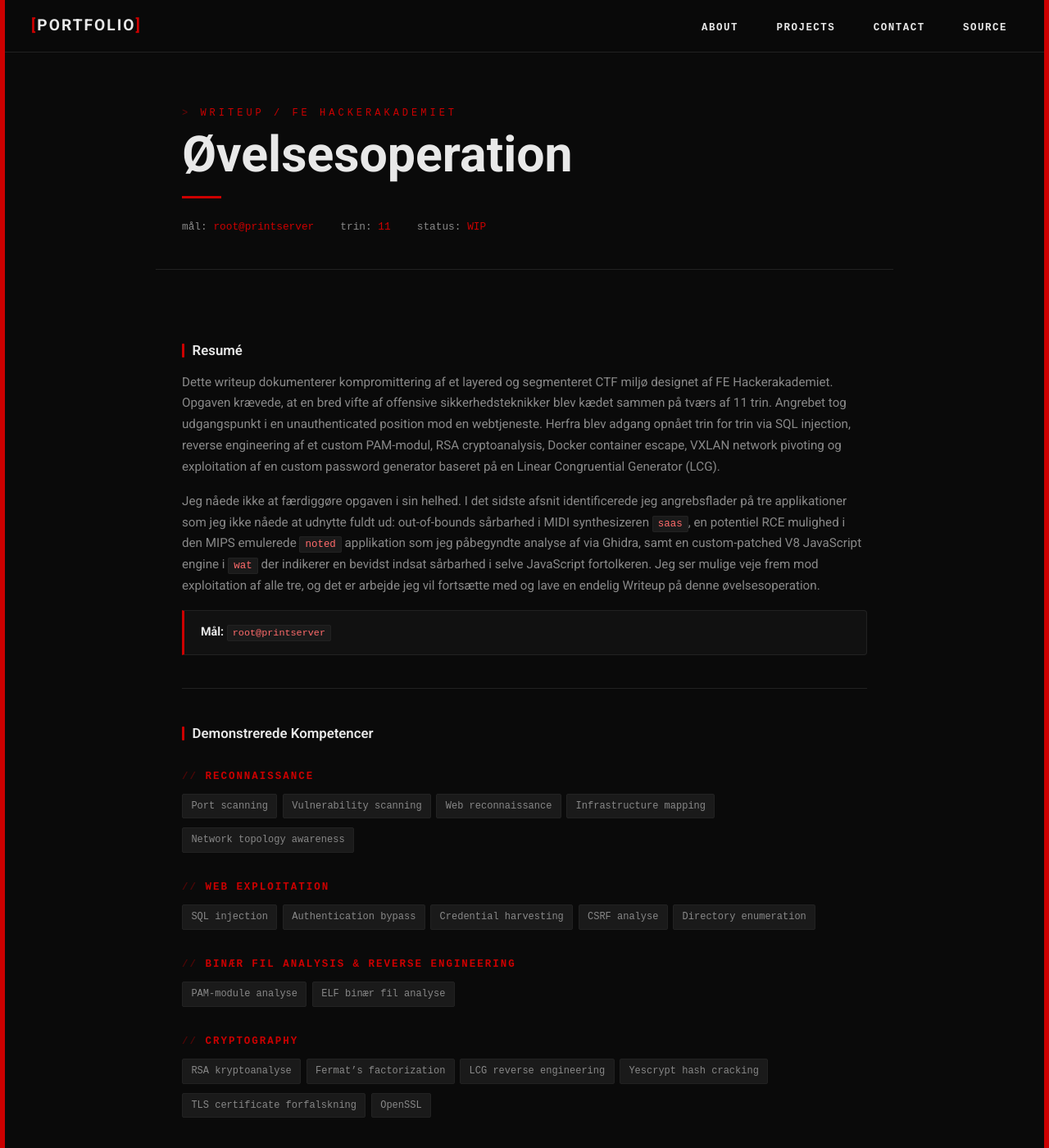
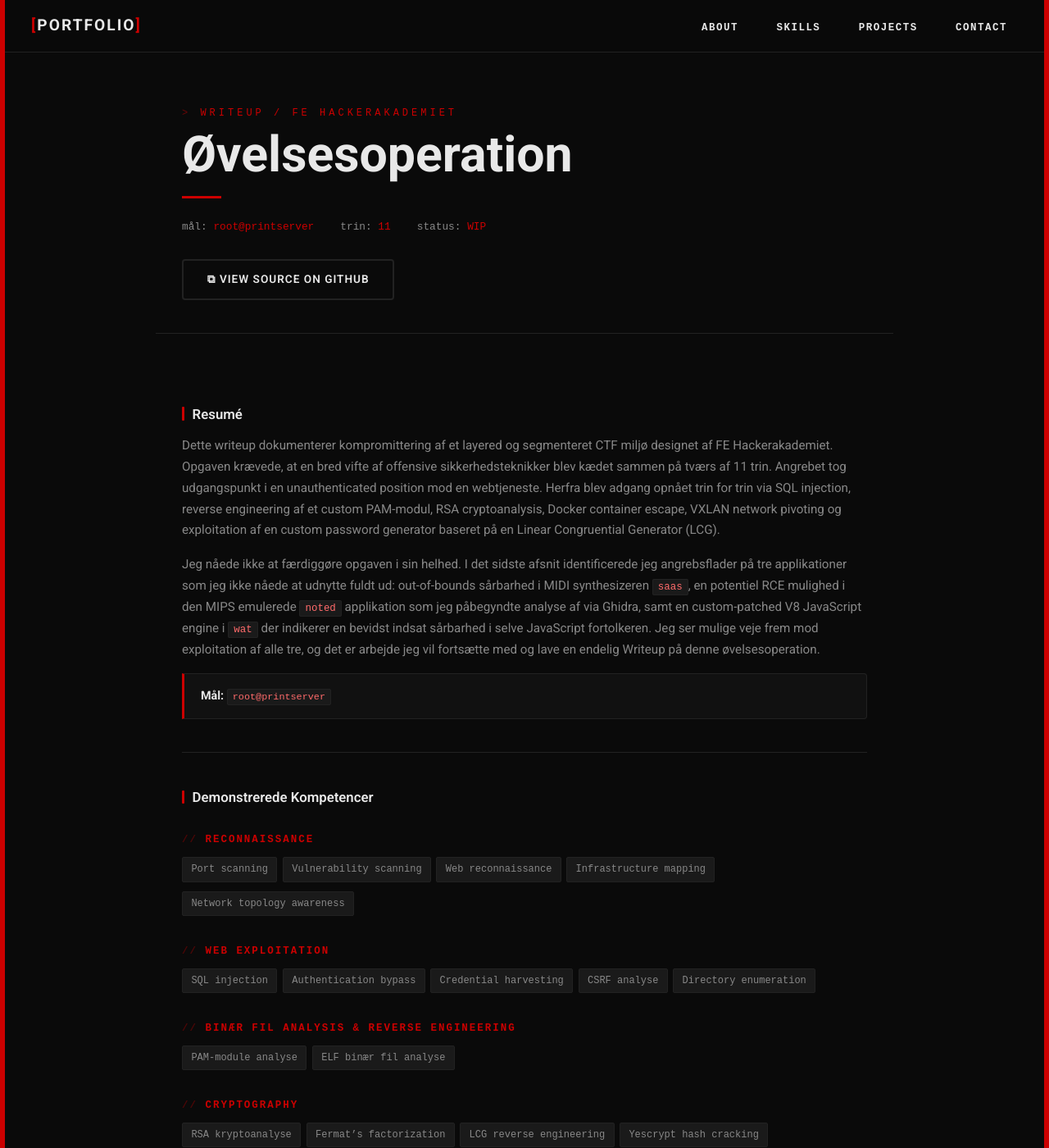
Before and after one commit to Shmilowitz/writeup_fe-ctf, a Jekyll site: the page built from README.md, in a window 1280 px wide and 1400 px high. Shown: the whole window at 82% size. Built offline with Jekyll 4.4.1, drawn with Linux system fonts in a browser that asks for light colours; our own code applies the rules of GitHub Pages for plain Markdown files.

Commit message:
updated report format

```diff
--- a/_layouts/default.html
+++ b/_layouts/default.html
@@ -195,18 +195,6 @@
       box-shadow: 0 8px 32px rgba(0,0,0,0.5);
     }
 
-    .writeup-body pre::before {
-      content: 'david@portfolio:~$';
-      display: block;
-      background: #1c1c1c;
-      border-bottom: 1px solid #2a2a2a;
-      padding: 0.45rem 1.2rem;
-      font-family: 'Courier New', monospace;
-      font-size: 0.72rem;
-      color: var(--accent);
-      letter-spacing: 0.5px;
-    }
-
     .writeup-body pre code {
       display: block;
       background: none;
@@ -284,6 +272,26 @@
     .writeup-body .footnotes a { color: var(--text-dim); }
     .writeup-body .footnotes a:hover { color: var(--accent); }
 
+    /* ── Buttons — matches portfolio .btn ── */
+    .btn {
+      display: inline-block;
+      padding: 0.7rem 1.8rem;
+      border-radius: var(--radius);
+      font-size: 0.85rem;
+      letter-spacing: 1px;
+      text-transform: uppercase;
+      font-weight: 600;
+      transition: var(--transition);
+      border: 2px solid transparent;
+      font-family: 'Roboto', sans-serif;
+    }
+    .btn-outline {
+      background: transparent;
+      color: var(--text);
+      border-color: var(--border);
+    }
+    .btn-outline:hover { border-color: var(--accent); color: var(--accent); }
+
     /* ── Footer — matches portfolio footer ── */
     footer {
       border-top: 1px solid var(--border);
@@ -310,12 +318,12 @@
 <body>
 
   <nav>
-    <div class="nav-logo"><span>[</span><a href="https://shmilowitz.github.io">Portfolio</a><span>]</span></div>
+    <div class="nav-logo"><span>[</span><a href="https://shmilowitz.github.io/portfolio">Portfolio</a><span>]</span></div>
     <ul class="nav-links">
-      <li><a href="https://shmilowitz.github.io#about">About</a></li>
-      <li><a href="https://shmilowitz.github.io#projects">Projects</a></li>
-      <li><a href="https://shmilowitz.github.io#contact">Contact</a></li>
-      <li><a href="https://github.com/Shmilowitz/writeup_fe-ctf" target="_blank">Source</a></li>
+      <li><a href="https://shmilowitz.github.io/portfolio#about">About</a></li>
+      <li><a href="https://shmilowitz.github.io/portfolio#skills">Skills</a></li>
+      <li><a href="https://shmilowitz.github.io/portfolio#projects">Projects</a></li>
+      <li><a href="https://shmilowitz.github.io/portfolio#contact">Contact</a></li>
     </ul>
   </nav>
 
@@ -327,6 +335,9 @@
       <div>mål:&nbsp;<span>root@printserver</span></div>
       <div>trin:&nbsp;<span>11</span></div>
       <div>status:&nbsp;<span>WIP</span></div>
+    </div>
+    <div style="margin-top:1.75rem">
+      <a href="https://github.com/Shmilowitz/writeup_fe-ctf" target="_blank" class="btn btn-outline">&#10697; View Source on GitHub</a>
     </div>
   </div>
 
```
